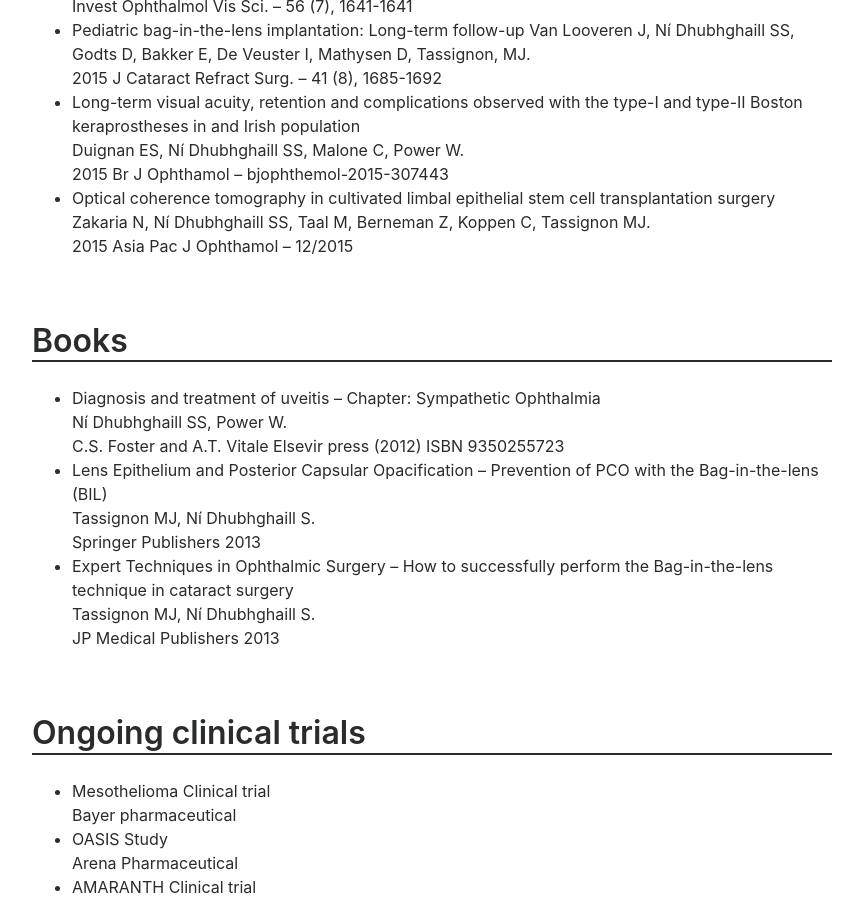
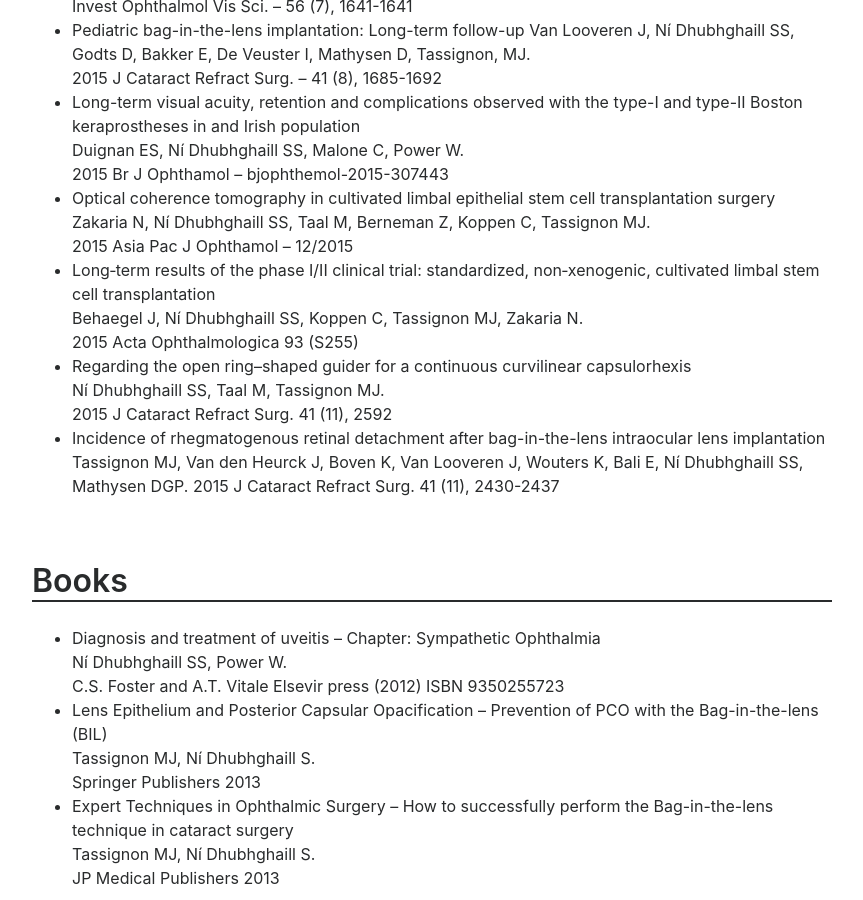
Before and after one commit to sorchanidhubhghaill/cv, a Jekyll site: the page built from index.md, in a window 1280 px wide and 900 px high, scrolled down 9319 px. Shown: the whole window, without its empty margins (208-1071 px from the left). Built offline with Jekyll 4.4.1, drawn with Linux system fonts in a browser that asks for light colours.

Commit message:
Update index.md

```diff
--- a/index.md
+++ b/index.md
@@ -371,6 +371,15 @@ Antwerp University Hospital -- Wilrijkstraat 10, 2610 Antwerp, Belgium
  - Optical coherence tomography in cultivated limbal epithelial stem cell transplantation surgery
      Zakaria N, N&iacute; Dhubhghaill SS, Taal M, Berneman Z, Koppen C, Tassignon MJ.
      2015 Asia Pac J Ophthamol -- 12/2015
+ - Long‐term results of the phase I/II clinical trial: standardized, non‐xenogenic, cultivated limbal stem cell transplantation
+     Behaegel J, N&iacute; Dhubhghaill SS, Koppen C, Tassignon MJ, Zakaria N.
+     2015 Acta Ophthalmologica 93 (S255)
+ - Regarding the open ring–shaped guider for a continuous curvilinear capsulorhexis
+     N&iacute; Dhubhghaill SS, Taal M, Tassignon MJ.
+     2015 J Cataract Refract Surg. 41 (11), 2592
+ - Incidence of rhegmatogenous retinal detachment after bag-in-the-lens intraocular lens implantation
+     Tassignon MJ, Van den Heurck J, Boven K, Van Looveren J, Wouters K, Bali E, N&iacute; Dhubhghaill SS, Mathysen DGP.
+     2015 J Cataract Refract Surg. 41 (11), 2430-2437
 
 
 ## Books
```
